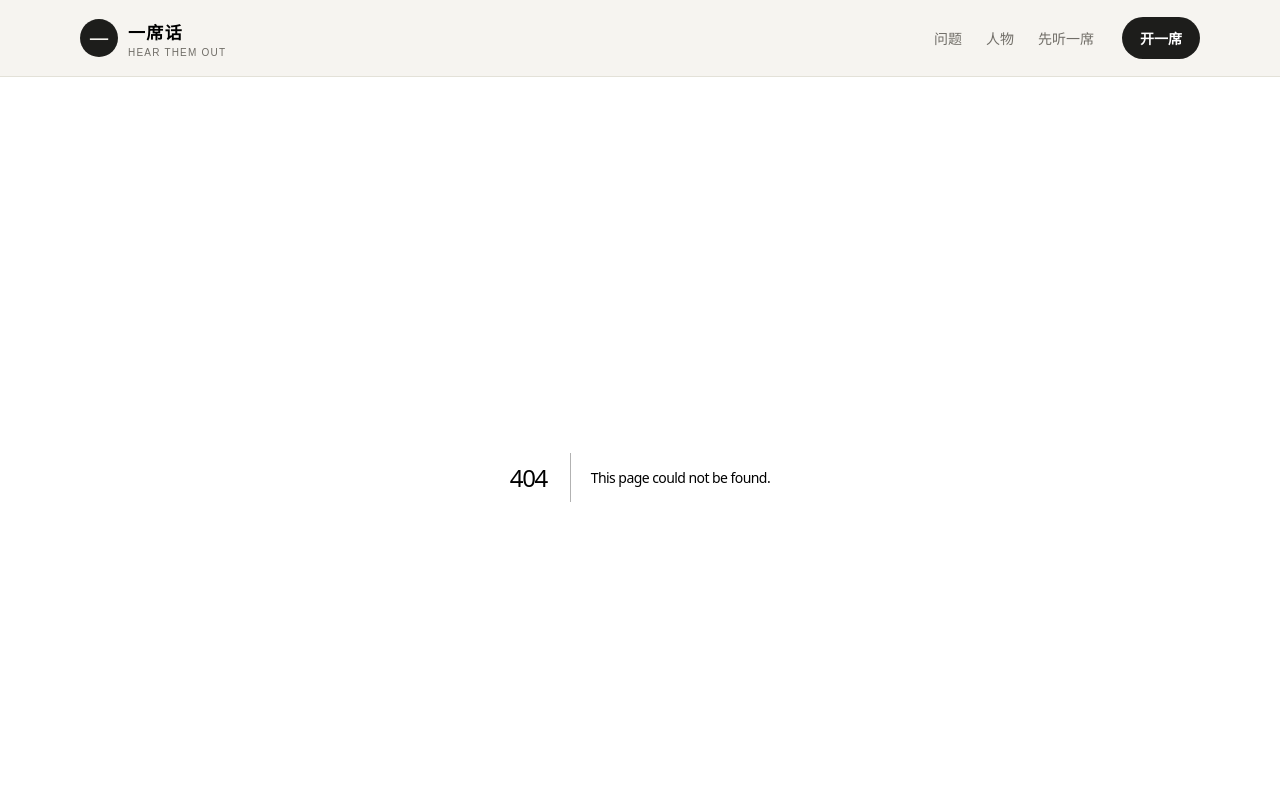
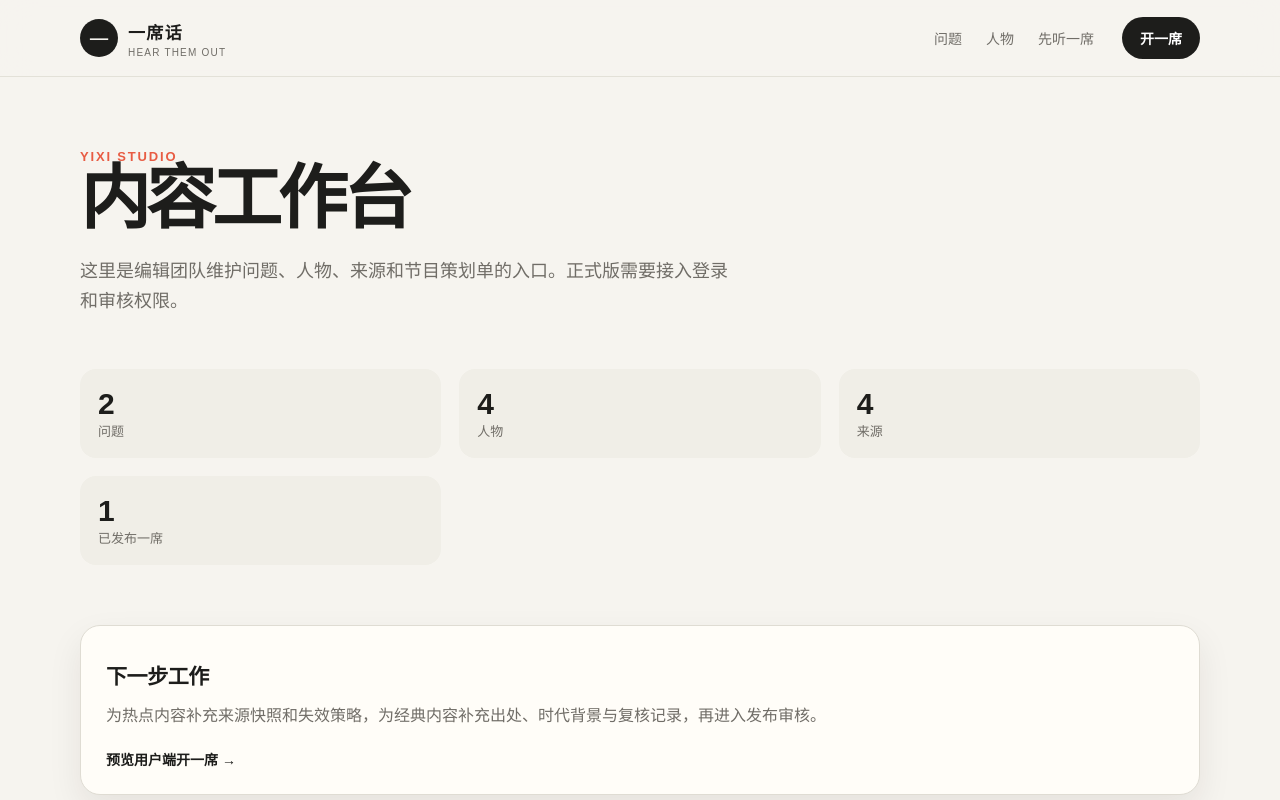
Before and after one commit to ZhmAAA/yixi-studio, a Next.js app: page /studio in a window 1280 px wide. Before the commit this address had no page. Shown: the top 800 px of the page. Built offline with nearby package versions, Linux system fonts and the light colour scheme.

Commit message:
feat: add studio placeholder page

```diff
--- /dev/null
+++ b/app/studio/page.tsx
@@ -0,0 +1,31 @@
+import Link from "next/link";
+import { people, sources, topics, episodes } from "@/lib/content";
+
+export default function StudioPage() {
+  const stats = [
+    ["问题", topics.length],
+    ["人物", people.length],
+    ["来源", sources.length],
+    ["已发布一席", episodes.length]
+  ];
+
+  return (
+    <div className="container">
+      <section className="page-intro">
+        <span className="kicker">Yixi Studio</span>
+        <h1>内容工作台</h1>
+        <p>这里是编辑团队维护问题、人物、来源和节目策划单的入口。正式版需要接入登录和审核权限。</p>
+      </section>
+      <section className="grid three">
+        {stats.map(([label, value]) => <div className="studio-stat" key={label as string}><strong>{value}</strong><span>{label}</span></div>)}
+      </section>
+      <section className="section">
+        <div className="card">
+          <h3>下一步工作</h3>
+          <p>为热点内容补充来源快照和失效策略，为经典内容补充出处、时代背景与复核记录，再进入发布审核。</p>
+          <Link href="/create" className="text-link">预览用户端开一席 →</Link>
+        </div>
+      </section>
+    </div>
+  );
+}
```
